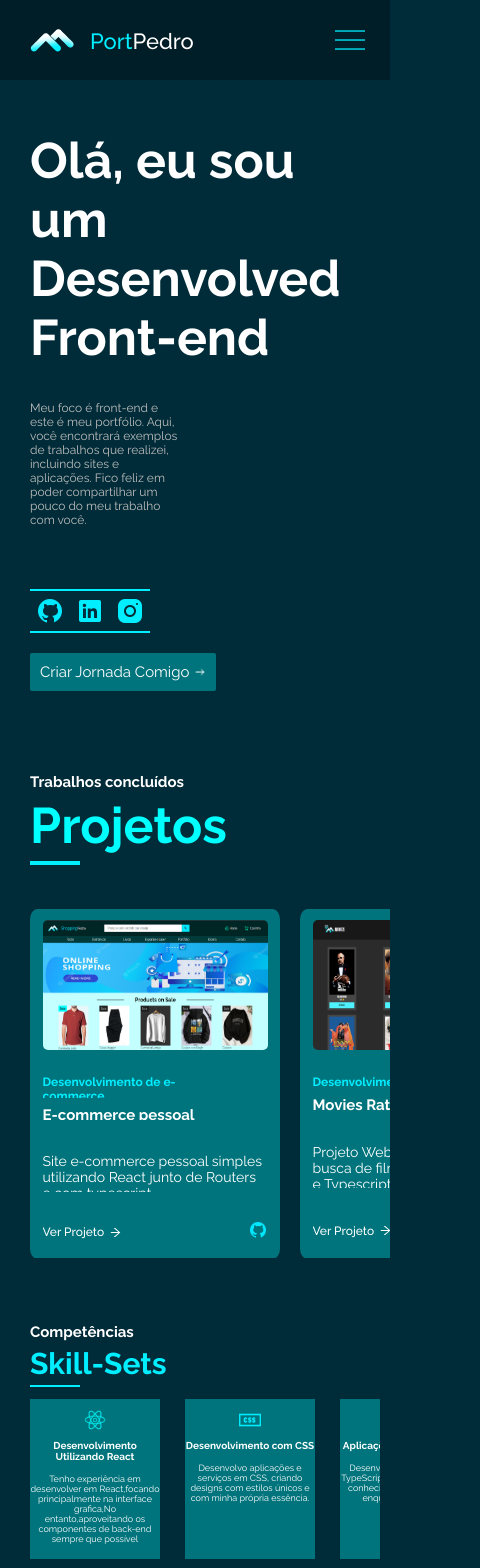
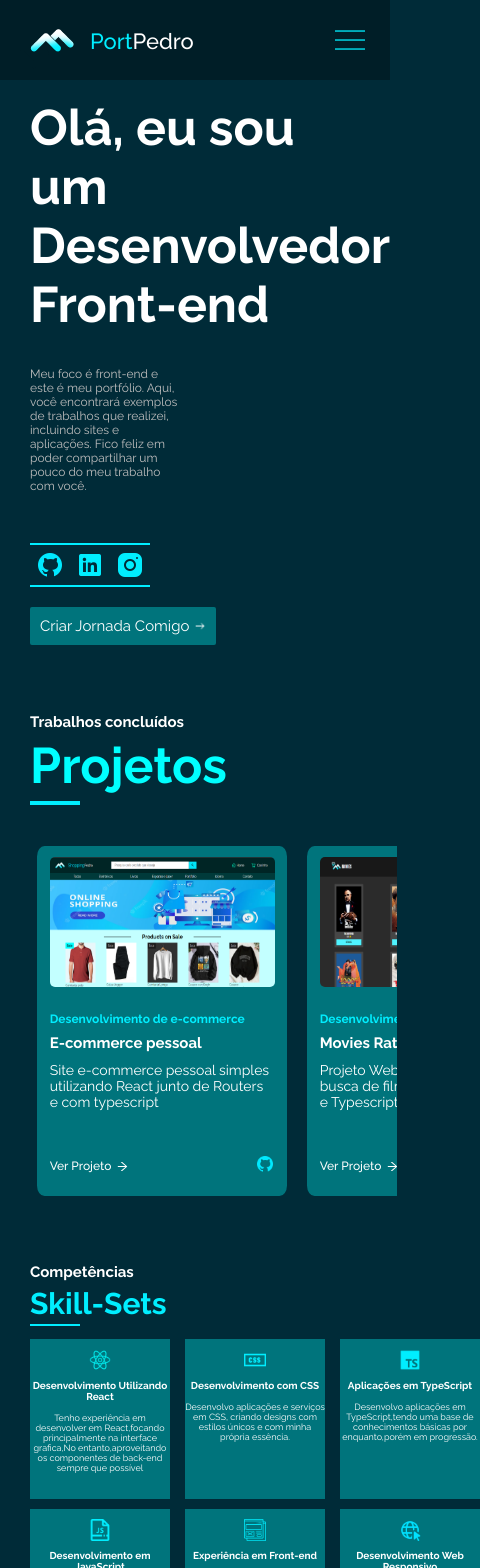
Before and after one commit to PedroPaulo-Git/MyRepository-in-React, a React (Create React App) app: page / in a window 390 px wide. Shown: the top 1568 px of the page, 480 px wide, since content can reach past the window. Built offline with nearby package versions, Linux system fonts and the light colour scheme.

Commit message:
updates responsivity

```diff
--- a/src/styles/App.module.css
+++ b/src/styles/App.module.css
@@ -38,12 +38,11 @@ main{
         font-size: 12px;
     }
   }
-  @media(max-width: 767px) { .phome{
-    max-width: 60%;
+  @media(max-width: 767px) {
+    .phome{
     color: rgb(190, 190, 190);
 }
 h1{
-    max-width: 80%;
     font-size: 30px;
     color: white;
 }
--- a/src/styles/Home.module.css
+++ b/src/styles/Home.module.css
@@ -44,7 +44,7 @@
 }
 
 @media(max-width: 767px) {
-   *{
+   body{
     max-width: 100%;
     overflow-x: hidden;
    }
--- a/src/styles/projects.module.css
+++ b/src/styles/projects.module.css
@@ -161,6 +161,13 @@ a.redirectproject:hover {
         overflow-x: hidden;
         max-width: 100%;
     }
+    .paragrafoproject{
+        height: 100%;
+        margin: 0;
+    }
+    h1.h1infoproject{
+        width: 100%;
+    }
     .projetsch1 {
         margin-bottom: 0.3vh;
 
@@ -179,6 +186,7 @@ a.redirectproject:hover {
     }
 
     .projets {
+        padding-left: 2%;
         overflow: scroll;
         width: 100%;
         display: grid;
```
